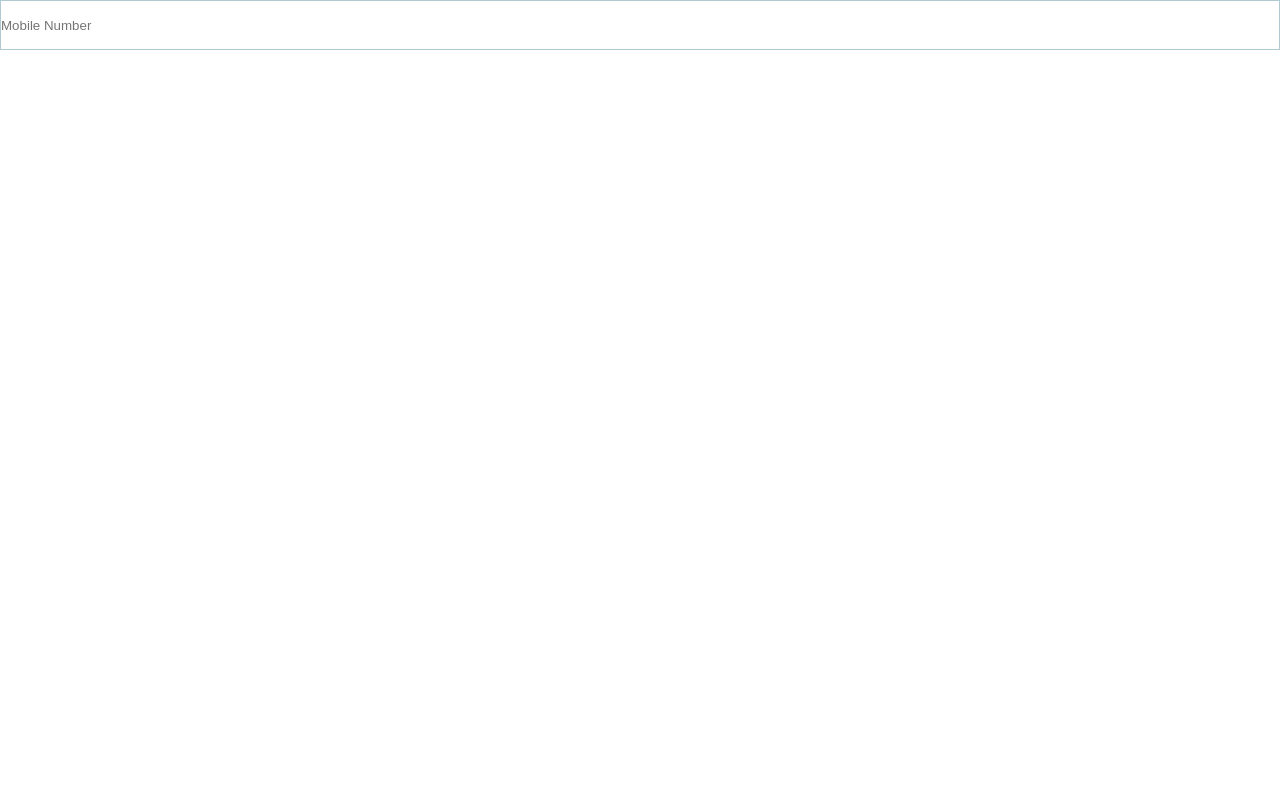
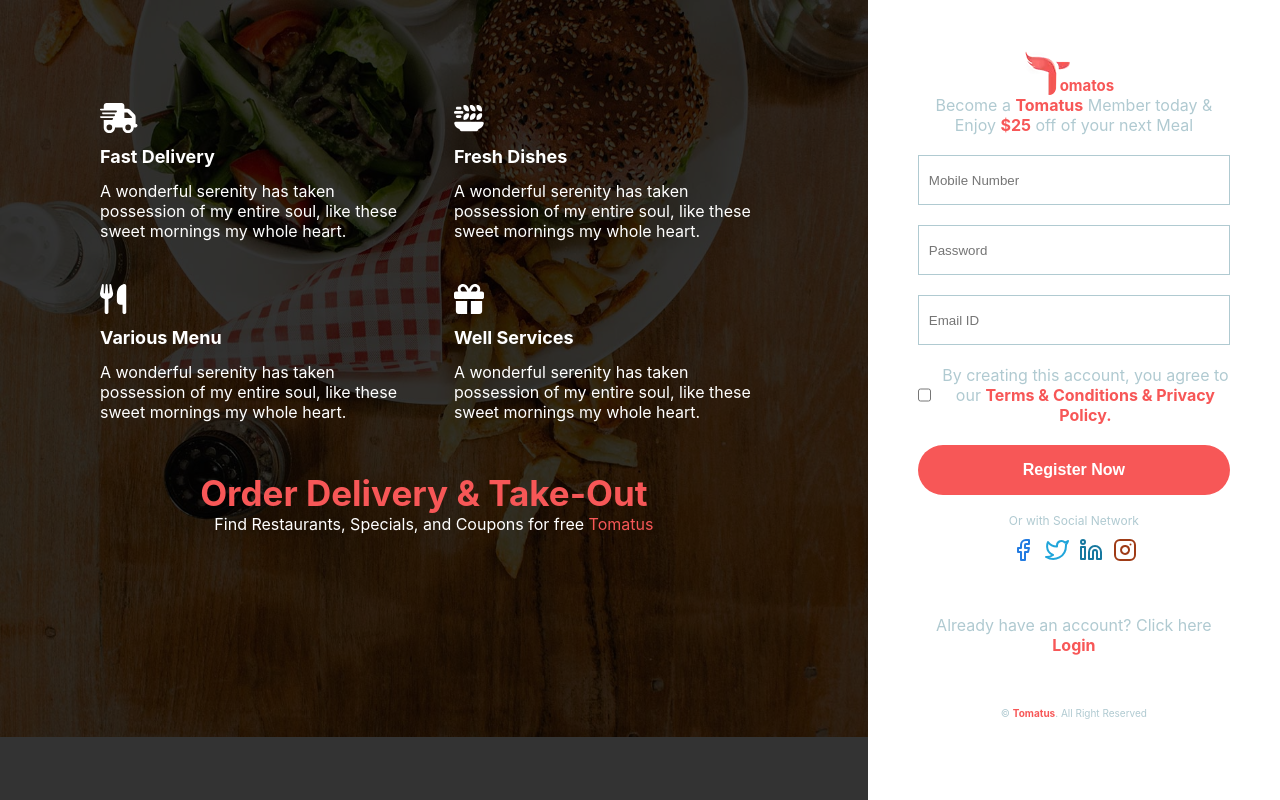
Before and after one commit to jakecastor09/Tomatu, a React (Create React App) app: page / in a window 1280 px wide. Built offline with nearby package versions, Linux system fonts and the light colour scheme; the HTML template or start-up script is replaced by a standard one.

Commit message:
Build the form component and register page

```diff
--- a/package.json
+++ b/package.json
@@ -3,7 +3,9 @@
   "version": "0.1.0",
   "private": true,
   "dependencies": {
+    "@fortawesome/fontawesome": "^1.1.8",
     "@fortawesome/fontawesome-svg-core": "^6.1.1",
+    "@fortawesome/free-regular-svg-icons": "^6.1.1",
     "@fortawesome/free-solid-svg-icons": "^6.1.1",
     "@fortawesome/react-fontawesome": "^0.2.0",
     "@testing-library/jest-dom": "^5.16.4",
@@ -11,6 +13,7 @@
     "@testing-library/user-event": "^13.5.0",
     "react": "^18.2.0",
     "react-dom": "^18.2.0",
+    "react-feather": "^2.0.10",
     "react-scripts": "5.0.1",
     "web-vitals": "^2.1.4"
   },
--- /dev/null
+++ b/src/components/button/button.js
@@ -0,0 +1,5 @@
+import styles from './button.module.css';
+const Button = ({ className, children, ...otherProps }) => {
+  return <button {...otherProps}>{children}</button>;
+};
+export default Button;
--- /dev/null
+++ b/src/components/button/button.module.css
@@ -0,0 +1,11 @@
+button {
+  height: 5rem;
+  background: var(--primary-color);
+  color: #fff;
+  width: 100%;
+  border-radius: 2.5rem;
+  border: 0;
+  font-size: 1.6rem;
+  font-weight: bold;
+  margin: 2rem 0;
+}
--- a/src/components/form-input/form-input.component.js
+++ b/src/components/form-input/form-input.component.js
@@ -2,7 +2,7 @@ import styles from './form-input.module.css';
 
 const FormInput = ({ label, ...otherProps }) => {
   return (
-    <>
+    <div className={styles['form-input']}>
       {label && (
         <label className={styles['input-label']} htmlFor={label}>
           {label}
@@ -13,7 +13,7 @@ const FormInput = ({ label, ...otherProps }) => {
         id={label}
         {...otherProps}
       ></input>
-    </>
+    </div>
   );
 };
 
--- a/src/components/form-input/form-input.module.css
+++ b/src/components/form-input/form-input.module.css
@@ -1,11 +1,15 @@
+.form-input {
+  margin: 2rem 0;
+}
 .input-field {
   border: 1px solid var(--grey-color);
   width: 100%;
   height: 5rem;
+  padding: 1rem;
 }
 
 .input-field:focus {
   outline: none !important;
-  border: 2px solid #134780;
-  box-shadow: 0 0 10px #719ece;
+  border: 2px solid #619edf;
+  box-shadow: 0 0 5px #719ece;
 }
--- /dev/null
+++ b/src/components/login-and-register/form/form.component.js
@@ -0,0 +1,43 @@
+import styles from './form.module.css';
+import * as Icon from 'react-feather';
+
+const Form = ({ children }) => {
+  return (
+    <div className={styles.form}>
+      <div className={styles['form__heading']}>
+        <div className={styles['form__logo']}>
+          <img src={require('../../../images/logo/Ellipse 1.webp')} alt='' />
+          <h1>omatos</h1>
+        </div>
+      </div>
+      {children}
+      <div className={styles['social-media']}>
+        <span>Or with Social Network</span>
+        <ul className={styles['social-media__list']}>
+          <li className={styles['icon']}>
+            <Icon.Facebook />
+          </li>
+          <li className={styles['icon']}>
+            <Icon.Twitter />
+          </li>
+          <li className={styles['icon']}>
+            <Icon.Linkedin />
+          </li>
+          <li className={styles['icon']}>
+            <Icon.Instagram />
+          </li>
+        </ul>
+
+        <p>
+          Already have an account? Click here{' '}
+          <span className={styles['primary-color']}>Login</span>
+        </p>
+      </div>
+      <div className={styles['form__footer']}>
+        &copy; <span className={styles['primary-color']}>Tomatus</span>. All
+        Right Reserved
+      </div>
+    </div>
+  );
+};
+export default Form;
--- /dev/null
+++ b/src/components/login-and-register/form/form.module.css
@@ -0,0 +1,50 @@
+.form {
+  padding: 5rem;
+  text-align: center;
+}
+
+.form__logo {
+  display: flex;
+  align-items: end;
+  justify-content: center;
+}
+
+h1 {
+  color: var(--primary-color);
+  transform: translateX(-1rem);
+}
+.social-media {
+  transform: translateY(-0.2rem);
+  font-size: 1.2rem;
+}
+.social-media__list {
+  display: flex;
+  gap: 1rem;
+  justify-content: center;
+  margin: 1rem;
+}
+.social-media__list > .icon:nth-child(1) {
+  color: rgb(36, 124, 225);
+}
+.social-media__list > .icon:nth-child(2) {
+  color: rgb(32, 165, 218);
+}
+.social-media__list > .icon:nth-child(3) {
+  color: rgb(22, 120, 159);
+}
+.social-media__list > .icon:nth-child(4) {
+  color: rgb(159, 59, 22);
+}
+
+.primary-color {
+  color: var(--primary-color);
+  font-weight: bold;
+}
+
+.social-media > p {
+  margin-top: 5rem;
+}
+
+.form__footer {
+  margin-top: 5rem;
+}
--- a/src/pages/register/Register.module.css
+++ b/src/pages/register/Register.module.css
@@ -0,0 +1,18 @@
+.register {
+  color: var(--grey-color);
+  display: flex;
+}
+.features {
+  flex-shrink: 1.2;
+}
+
+.register__agreement {
+  display: flex;
+}
+.primary-color {
+  color: var(--primary-color);
+  font-weight: bold;
+}
+.register__agreement p {
+  margin-left: 1rem;
+}
--- a/src/pages/register/register.component.js
+++ b/src/pages/register/register.component.js
@@ -1,14 +1,41 @@
-import styles from './Register.module.css';
+import styles from './register.module.css';
 import React from 'react';
 import Features from '../../components/login-and-register/features/features.component';
 import FormInput from '../../components/form-input/form-input.component';
+import Form from '../../components/login-and-register/form/form.component';
+import Button from '../../components/button/button';
 const Register = () => {
   return (
     <>
-      <section className='register'>
-        {/* <Features name='register' /> */}
+      <section className={styles.register}>
+        <div className={styles.features}>
+          <Features name='register' />
+        </div>
         <div className='register__form'>
-          <FormInput placeholder='Mobile Number' />
+          <Form>
+            <p>
+              Become a <span className={styles['primary-color']}>Tomatus</span>{' '}
+              Member today & Enjoy{' '}
+              <span className={styles['primary-color']}>$25</span> off of your
+              next Meal
+            </p>
+            <form action='#'>
+              <FormInput placeholder='Mobile Number' />
+              <FormInput placeholder='Password' />
+              <FormInput placeholder='Email ID' />
+              <div className={styles['register__agreement']}>
+                <input type='checkbox' />
+                <p>
+                  By creating this account, you agree to our{' '}
+                  <span className={styles['primary-color']}>
+                    Terms & Conditions & Privacy Policy.
+                  </span>
+                </p>
+              </div>
+
+              <Button>Register Now</Button>
+            </form>
+          </Form>
         </div>
       </section>
     </>
```
Also changed, not shown: public/index.html (+5 -4 lines), 1 other file (tests, documents, lock files or other folders).
